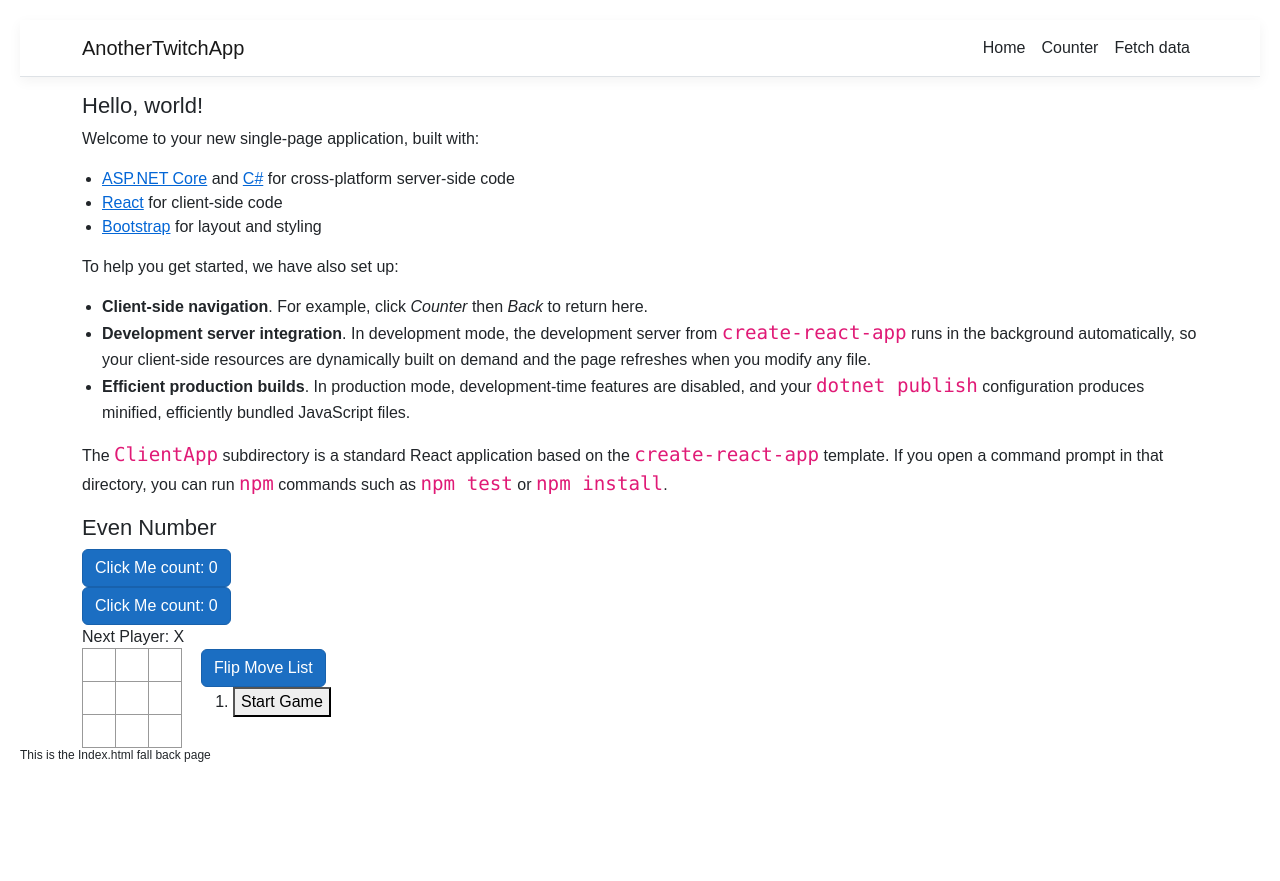
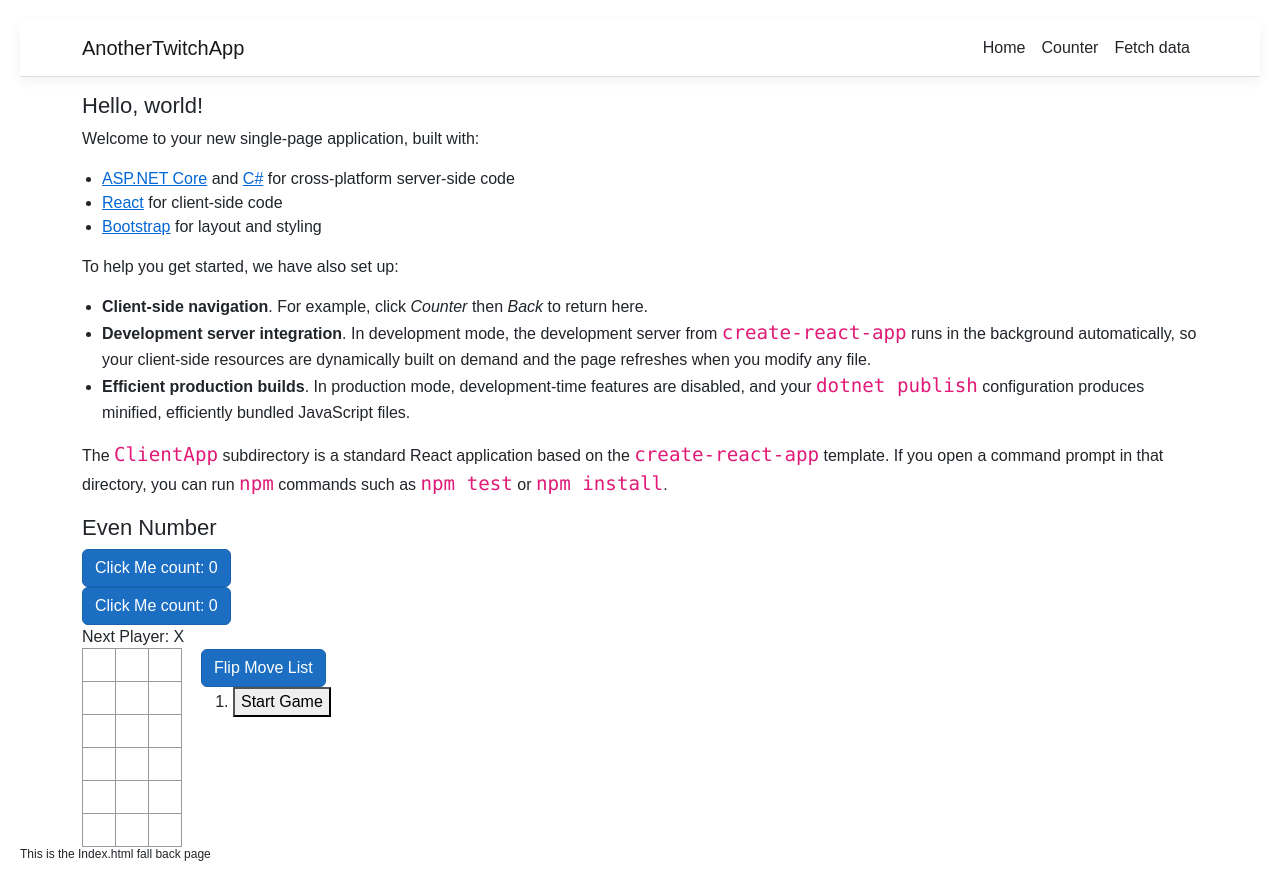
Before and after one commit to Spiffy07/AnotherTwitchApp, a React (Create React App) app in the folder ClientApp/: page / in a window 1280 px wide. Before the commit the page ends 800 px from the top, so only its background shows below. Built offline with nearby package versions, Linux system fonts and the light colour scheme.

Commit message:
Refactor TicTacToe components: rename Board to Game, add TypeScript support, and update stylesheets. Add new TypeScript file and kept .jsx files

```diff
--- a/ClientApp/src/components/Home.js
+++ b/ClientApp/src/components/Home.js
@@ -1,6 +1,7 @@
 import React, { Component } from 'react';
 import MyComponent from './Test';
-import Board from './TicTacToeTut/TicTacToeTut';
+import Game from './TicTacToeTut/TicTacToeTut';
+import GameTs from './TicTacToeTut/TicTacToeTs';
 
 
 export class Home extends Component {
@@ -24,7 +25,8 @@ export class Home extends Component {
         </ul>
         <p>The <code>ClientApp</code> subdirectory is a standard React application based on the <code>create-react-app</code> template. If you open a command prompt in that directory, you can run <code>npm</code> commands such as <code>npm test</code> or <code>npm install</code>.</p>
         <MyComponent />
-        <Board />
+        <Game />
+        <GameTs />
       </div>
     );
   }
--- /dev/null
+++ b/ClientApp/src/components/TicTacToeTut/TTTstyle.module.css
@@ -0,0 +1,94 @@
+* {
+  box-sizing: border-box;
+}
+
+body {
+  font-family: sans-serif;
+  margin: 20px;
+  padding: 0;
+}
+
+h1 {
+  margin-top: 0;
+  font-size: 22px;
+}
+
+h2 {
+  margin-top: 0;
+  font-size: 20px;
+}
+
+h3 {
+  margin-top: 0;
+  font-size: 18px;
+}
+
+h4 {
+  margin-top: 0;
+  font-size: 16px;
+}
+
+h5 {
+  margin-top: 0;
+  font-size: 14px;
+}
+
+h6 {
+  margin-top: 0;
+  font-size: 12px;
+}
+
+code {
+  font-size: 1.2em;
+}
+
+ul {
+  padding-inline-start: 20px;
+}
+
+* {
+  box-sizing: border-box;
+}
+
+body {
+  font-family: sans-serif;
+  margin: 20px;
+  padding: 0;
+}
+
+.square {
+  background: #fff;
+  border: 1px solid #999;
+  float: left;
+  font-size: 24px;
+  font-weight: bold;
+  line-height: 34px;
+  height: 34px;
+  margin-right: -1px;
+  margin-top: -1px;
+  padding: 0;
+  text-align: center;
+  width: 34px;
+}
+
+.board-row:after {
+  clear: both;
+  content: '';
+  display: table;
+}
+
+.status {
+  margin-bottom: 10px;
+}
+.game {
+  display: flex;
+  flex-direction: row;
+}
+
+.game-info {
+  margin-left: 20px;
+}
+
+.winner {
+  background:rgb(255, 251, 34);
+}
--- /dev/null
+++ b/ClientApp/src/components/TicTacToeTut/TicTacToeTs.tsx
@@ -0,0 +1,68 @@
+import { JSX, MouseEventHandler, useState } from "react";
+import "./TTTstyle.module.css";
+
+interface SquareProps {
+  value: string | undefined,
+  onSquareClick: MouseEventHandler;
+}
+
+function Square({ value, onSquareClick }: SquareProps) {
+  return (
+    <button className="square" onClick={onSquareClick}>
+      {value}
+    </button>
+  );
+}
+
+interface BoardProps {
+  onPlay: Function;
+  xIsNext: boolean;
+  squares: Array<string>;
+}
+
+function Board({ onPlay, xIsNext, squares }: BoardProps) {
+  function handleClick(index: number) {
+    if (squares[index] !== '') return;
+
+    const nextSquares = squares.slice();
+    xIsNext ? (nextSquares[index] = "X") : (nextSquares[index] = "O");
+    onPlay(nextSquares, index);
+  }
+
+  let board: Array<JSX.Element> = [];
+  for (let i: number = 0; i < 9; i += 3) {
+    let row: Array<JSX.Element> = [];
+    for (let j: number = 0; j < 3; j++) {
+      row.push(
+        <Square
+          value={squares[i + j]}
+          onSquareClick={() => handleClick(i + j)}
+        />
+      );
+    }
+    board.push(<div className="board-row">{row}</div>);
+  }
+
+  return <div className="board">{board}</div>;
+}
+
+export default function Game() {
+  const [currentMove, setCurrentMove] = useState<number>(0);
+  const [history, setHistory] = useState<string[][]>([Array(9).fill('')]);
+  const [squareIndex, setSquareIndex] = useState<number[]>([]);
+
+  const currentSquares: string[] = history[currentMove] || Array<string>(9).fill('');
+  let xIsNext: boolean = currentMove % 2 === 0;
+
+  function handlePlay(nextSquares: string[], nextSquareIndex: number) {
+    setSquareIndex([...squareIndex.slice(0, currentMove + 1), nextSquareIndex]);
+
+    const nextHistory = [...history.slice(0, currentMove + 1), nextSquares];
+    setHistory(nextHistory);
+    setCurrentMove(nextHistory.length - 1);
+  }
+
+  return (
+    <Board onPlay={handlePlay} xIsNext={xIsNext} squares={currentSquares} />
+  );
+}
--- a/ClientApp/src/components/TicTacToeTut/TicTacToeTut.jsx
+++ b/ClientApp/src/components/TicTacToeTut/TicTacToeTut.jsx
@@ -1,5 +1,5 @@
 import { useState } from "react";
-import "./style.css";
+import "./TTTstyle.css";
 
 function FlipList({ onFlipListClick }) {
   return (
--- /dev/null
+++ b/ClientApp/src/custom.d.ts
@@ -0,0 +1 @@
+declare module "*.module.css"
--- /dev/null
+++ b/package.json
@@ -0,0 +1,6 @@
+{
+  "devDependencies": {
+    "@types/react": "^19.2.2",
+    "@types/react-dom": "^19.2.2"
+  }
+}
```
Also changed, not shown: ClientApp/tsconfig.json (added, +44 -0 lines), ClientApp/src/components/TicTacToeTut/TTTstyle.css (renamed from ClientApp/src/components/TicTacToeTut/style.css), 1 other file (tests, documents, lock files or other folders).
